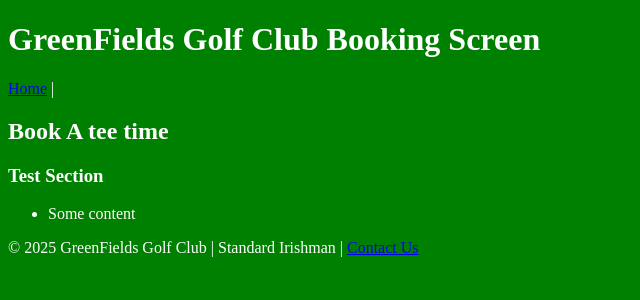
After one commit to oboyle3/Caddie-Universe, a Django app: page /booking/ in a window 1280 px wide. The commit adds this page. Shown: the top 300 px of the page, without its empty margins (0-640 px from the left). Run offline with Django 5.2, Linux system fonts and the light colour scheme.

Commit message:
added booking page

```diff
--- a/core/urls.py
+++ b/core/urls.py
@@ -6,6 +6,7 @@ from . import views
 urlpatterns = [
     path('', views.landing_page, name='landing'),
     path('profile/', views.personal_profile, name='personal_profile'),
+    path('booking/', views.booking, name='booking'),
 
 
 
--- a/core/views.py
+++ b/core/views.py
@@ -7,7 +7,10 @@ def landing_page(request):
     return render(request, "core/landing.html", {
         'playerscores': playerscores  # This makes it available in the template
     })
+def booking(request):
+    return render(request, "core/booking.html", {
 
+    })
 def personal_profile(request):
     caddies = Caddie.objects.all()
     fields = Field.objects.all()
--- /dev/null
+++ b/templates/core/booking.html
@@ -0,0 +1,42 @@
+<!DOCTYPE html>
+<html lang="en">
+<head>
+    <meta charset="UTF-8">
+    <title>Welcome to GreenFields Golf Club</title>
+    <style>
+        /* This will set the background color to green */
+        body {
+            background-color: green;
+            color: white; /* Adjust text color for contrast */
+        }
+    </style>
+</head>
+<body>
+    <header>
+        <h1>GreenFields Golf Club Booking Screen</h1>
+        <nav>
+            <a href="#">Home</a> |
+        </nav>
+    </header>
+
+    <main>
+        <section>
+            <h2>Book A tee time</h2>
+
+        </section>
+
+        <section>
+            <h3>Test Section</h3>
+            <ul>
+                <li>Some content</li>
+
+            </ul>
+        </section>
+
+    </main>
+
+    <footer>
+        <p>&copy; 2025 GreenFields Golf Club | Standard Irishman | <a href="#">Contact Us</a></p>
+    </footer>
+</body>
+</html>
--- a/templates/core/landing.html
+++ b/templates/core/landing.html
@@ -8,8 +8,8 @@
     <header>
         <h1>GreenFields Golf Club</h1>
         <nav>
-            <a href="#">Home</a> |
-            <a href="#">Book Tee Time</a> |
+
+            <a href="{% url 'booking' %}">Book Tee Time</a> ||
             <a href="#">Events</a> |
             <a href="#"> Member Login</a> |
         </nav>
```
